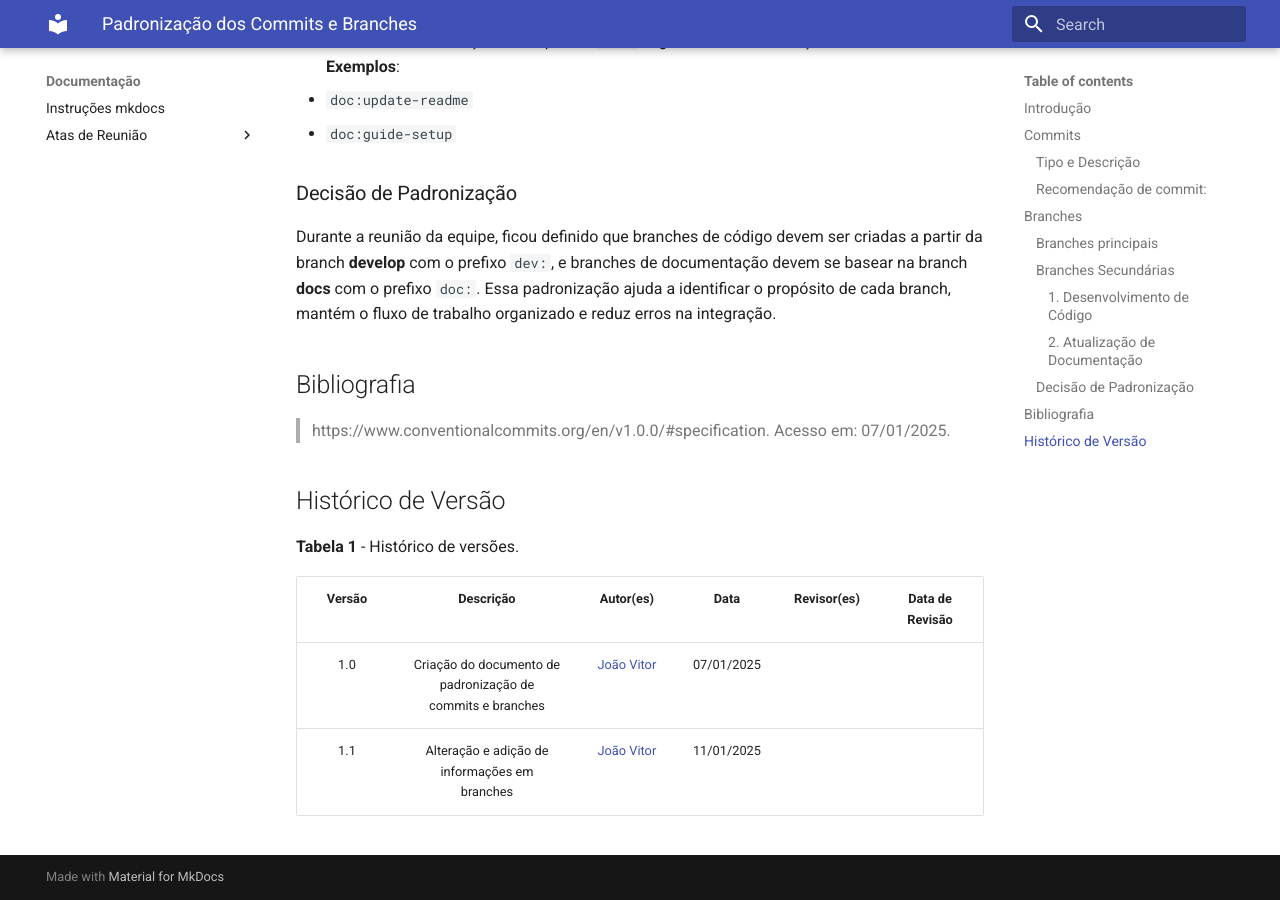
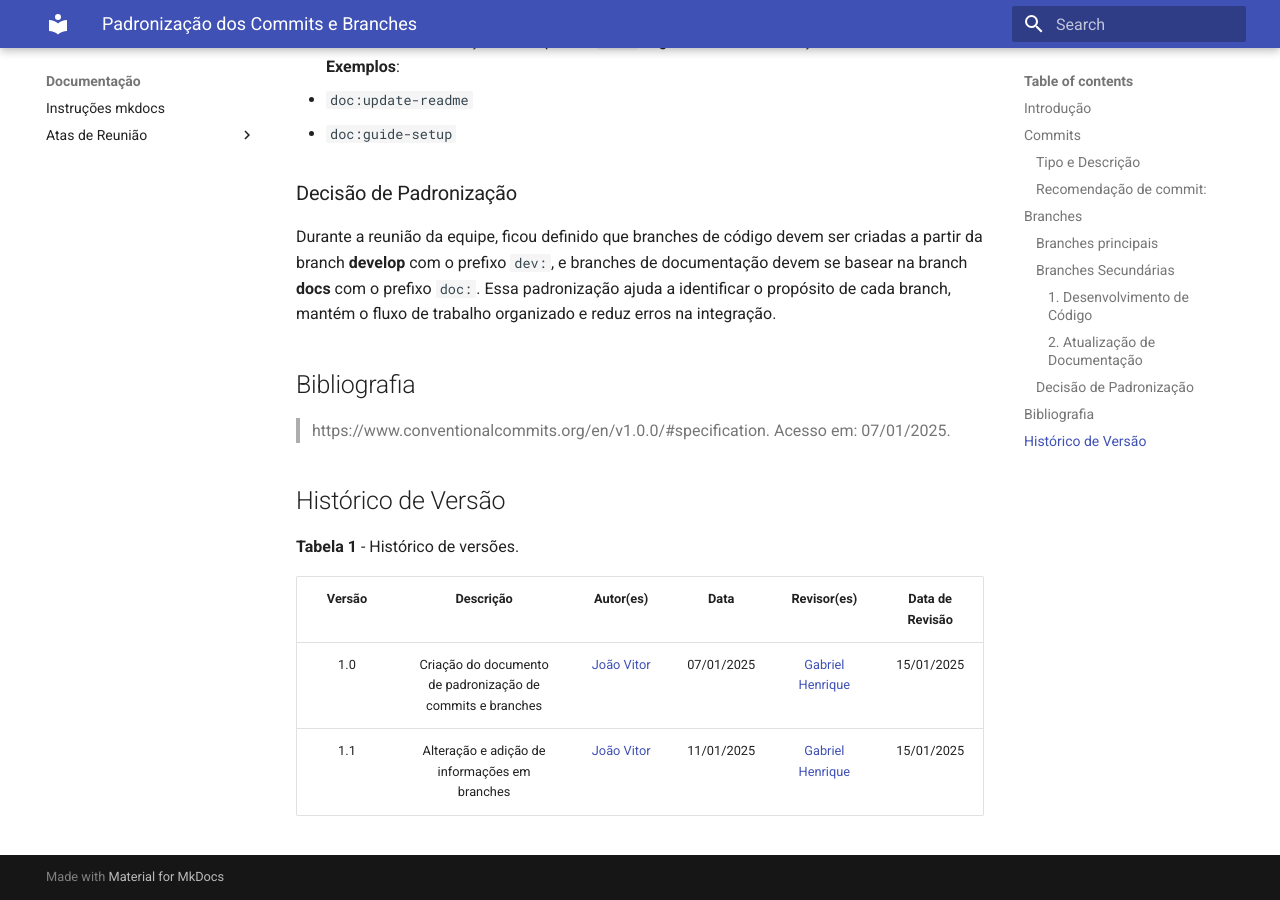
Before and after one commit to FGA-REQ/2024.2-6EspiasDemais, an MkDocs documentation site: the page built from docs/recursos/padrões_commit.md, in a window 1280 px wide and 900 px high, scrolled down 2181 px. Built offline with MkDocs 1.6.1 and Material for MkDocs 9.7.7, drawn with Linux system fonts in a browser that asks for light colours.

Commit message:
docs: Revisão dos padrões de commit

```diff
--- a/docs/recursos/padrões_commit.md
+++ b/docs/recursos/padrões_commit.md
@@ -80,5 +80,5 @@ Durante a reunião da equipe, ficou definido que branches de código devem ser c
 
 | Versão | Descrição | Autor(es) | Data | Revisor(es) | Data de Revisão |
 | :---: | :---: | :---: | :---: | :---: | :---: |
-| 1.0 | Criação do documento de padronização de commits e branches | [João Vitor](https://github.com/Jauzimm) | 07/01/2025 |  |  |
-| 1.1 | Alteração e adição de informações em branches | [João Vitor](https://github.com/Jauzimm) | 11/01/2025 |  |  |
+| 1.0 | Criação do documento de padronização de commits e branches | [João Vitor](https://github.com/Jauzimm) | 07/01/2025 | [Gabriel Henrique](https://github.com/gabrielhrlima)  | 15/01/2025 |
+| 1.1 | Alteração e adição de informações em branches | [João Vitor](https://github.com/Jauzimm) | 11/01/2025 |[Gabriel Henrique](https://github.com/gabrielhrlima)   | 15/01/2025 |
```
